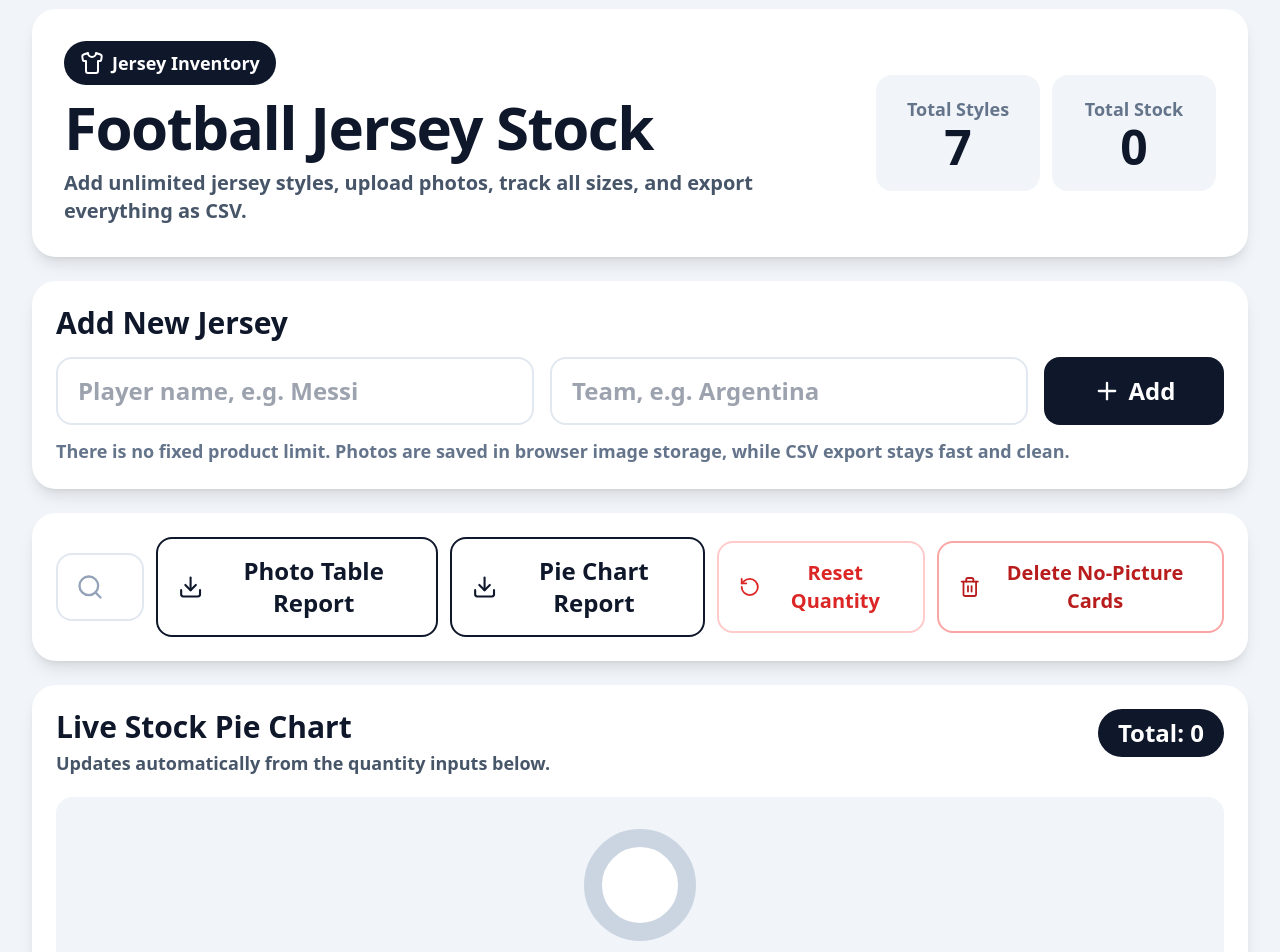
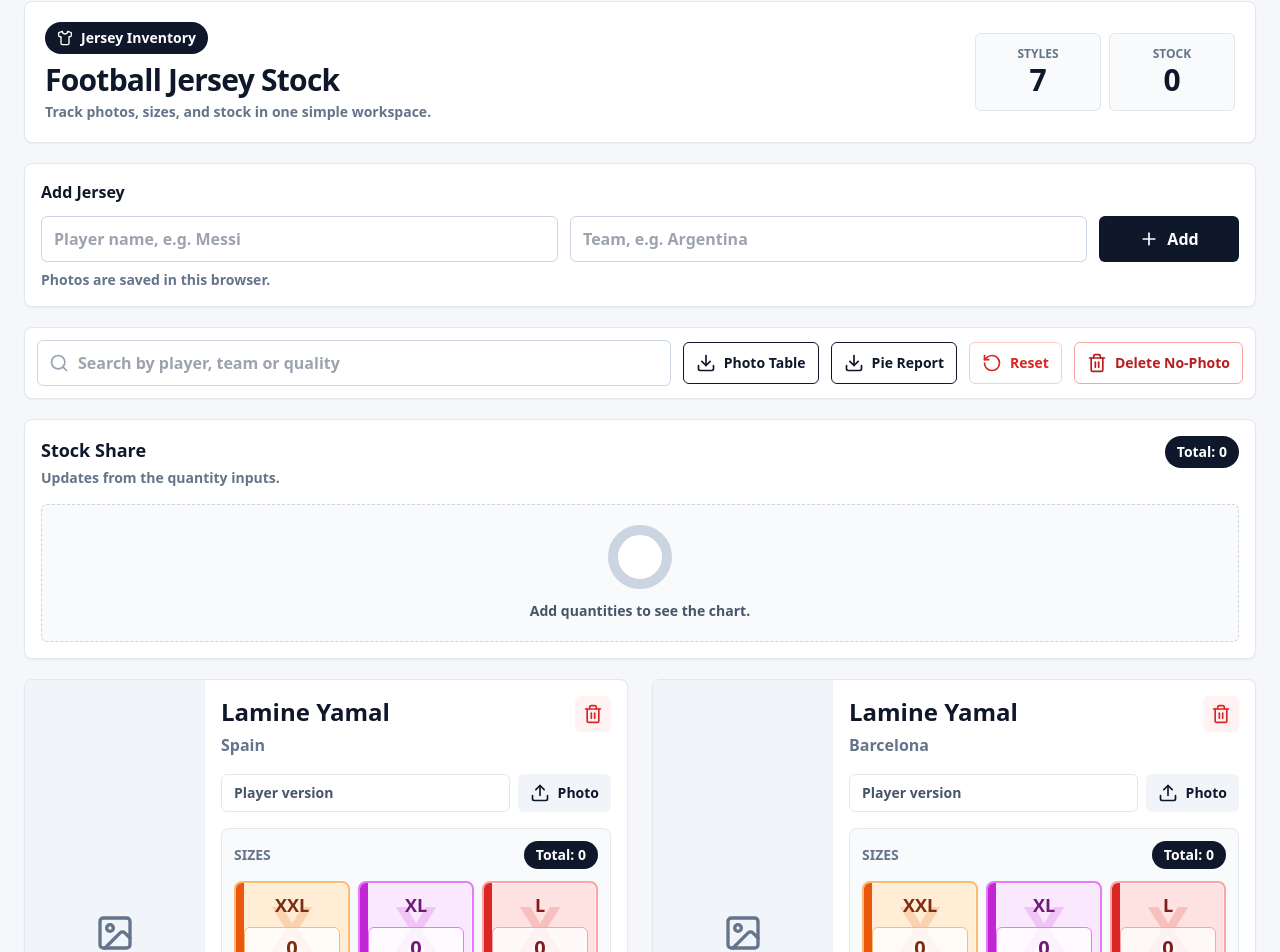
Before and after one commit to onrush1995/jersey2026, a React (Vite) app: page / in a window 1280 px wide. Shown: the part 23-975 px from the top of the page. Built offline with nearby package versions, Linux system fonts and the light colour scheme.

Commit message:
Add football jersey inventory app

```diff
--- a/src/FootballJerseyInventory.jsx
+++ b/src/FootballJerseyInventory.jsx
@@ -811,33 +811,31 @@ function LiveStockPieChart({ pieData, totalStock }) {
   const animationKey = pieData.map((item) => `${item.label}:${item.value}`).join("|");
 
   return (
-    <section className="interactive-panel rounded-3xl bg-white p-5 shadow-lg hover:shadow-xl sm:p-6">
+    <section className="interactive-panel rounded-lg border border-slate-200 bg-white p-4 shadow-sm">
       <style>{`
         @keyframes livePieDraw {
           from { stroke-dasharray: 0 100; }
         }
       `}</style>
-      <div className="mb-5 flex flex-col gap-3 lg:flex-row lg:items-start lg:justify-between">
+      <div className="mb-4 flex flex-col gap-3 sm:flex-row sm:items-start sm:justify-between">
         <div>
-          <h2 className="text-3xl font-black">Live Stock Pie Chart</h2>
-          <p className="mt-1 text-lg font-semibold text-slate-600">
-            Updates automatically from the quantity inputs below.
-          </p>
+          <h2 className="text-lg font-black">Stock Share</h2>
+          <p className="mt-1 text-sm font-semibold text-slate-500">Updates from the quantity inputs.</p>
         </div>
-        <div className="inline-flex w-fit items-center rounded-full bg-slate-900 px-5 py-2 text-2xl font-black text-white">
+        <div className="inline-flex w-fit items-center rounded-full bg-slate-900 px-3 py-1.5 text-sm font-black text-white">
           Total: {totalStock}
         </div>
       </div>
 
       {pieData.length > 0 ? (
-        <div className="grid gap-6 lg:grid-cols-[340px_1fr] lg:items-center">
+        <div className="grid gap-4 lg:grid-cols-[240px_1fr] lg:items-center">
           <div className="flex justify-center">
             <svg
               key={animationKey}
               viewBox="0 0 200 200"
               role="img"
               aria-label="Live stock pie chart"
-              className="aspect-square w-full max-w-[340px] overflow-visible"
+              className="aspect-square w-full max-w-[240px] overflow-visible"
             >
               <circle cx="100" cy="100" r="70" fill="transparent" stroke="#e2e8f0" strokeWidth="40" />
               {pieData.map((item, index) => (
@@ -872,16 +870,16 @@ function LiveStockPieChart({ pieData, totalStock }) {
             </svg>
           </div>
 
-          <div className="grid max-h-[360px] gap-3 overflow-y-auto pr-1">
+          <div className="grid max-h-[260px] gap-2 overflow-y-auto pr-1">
             {pieData.map((item) => (
               <div
                 key={item.label}
-                className="chart-legend-row grid grid-cols-[18px_1fr_auto] items-center gap-3 rounded-2xl bg-slate-50 px-4 py-3"
+                className="chart-legend-row grid grid-cols-[14px_1fr_auto] items-center gap-2 rounded-md bg-slate-50 px-3 py-2"
                 style={{ "--legend-color": item.color }}
               >
-                <span className="h-4 w-4 rounded-full" style={{ backgroundColor: item.color }} />
-                <span className="min-w-0 truncate text-lg font-black text-slate-700">{item.label}</span>
-                <span className="whitespace-nowrap text-lg font-black text-slate-900">
+                <span className="h-3 w-3 rounded-full" style={{ backgroundColor: item.color }} />
+                <span className="min-w-0 truncate text-sm font-black text-slate-700">{item.label}</span>
+                <span className="whitespace-nowrap text-sm font-black text-slate-900">
                   {item.value} ({item.percentage.toFixed(1)}%)
                 </span>
               </div>
@@ -889,9 +887,9 @@ function LiveStockPieChart({ pieData, totalStock }) {
           </div>
         </div>
       ) : (
-        <div className="rounded-2xl bg-slate-100 p-8 text-center">
-          <div className="mx-auto mb-4 flex h-28 w-28 items-center justify-center rounded-full border-[18px] border-slate-300 bg-white" />
-          <p className="text-2xl font-black text-slate-700">Add quantities to see the pie chart animate.</p>
+        <div className="rounded-md border border-dashed border-slate-300 bg-slate-50 p-5 text-center">
+          <div className="mx-auto mb-3 flex h-16 w-16 items-center justify-center rounded-full border-[10px] border-slate-300 bg-white" />
+          <p className="text-sm font-black text-slate-600">Add quantities to see the chart.</p>
         </div>
       )}
     </section>
@@ -1420,104 +1418,116 @@ export default function FootballJerseyInventory() {
   };
 
   return (
-    <div className="min-h-screen bg-slate-100 p-4 text-slate-900 sm:p-8">
-      <div className="mx-auto max-w-7xl space-y-6">
-        <header className="interactive-panel rounded-3xl bg-white p-6 shadow-lg hover:shadow-xl sm:p-8">
+    <div className="min-h-screen bg-[#f6f7fb] p-4 text-slate-900 sm:p-6">
+      <div className="air-background" aria-hidden="true">
+        <span className="air-plane air-plane-one" />
+        <span className="air-plane air-plane-two" />
+        <span className="air-plane air-plane-three" />
+      </div>
+      <div className="relative z-10 mx-auto max-w-screen-2xl space-y-5">
+        <header className="interactive-panel rounded-lg border border-slate-200 bg-white p-4 shadow-sm sm:p-5">
           <div className="flex flex-col gap-4 lg:flex-row lg:items-center lg:justify-between">
             <div>
-              <div className="mb-3 inline-flex items-center gap-2 rounded-full bg-slate-900 px-4 py-2 text-lg font-bold text-white">
-                <Shirt className="h-6 w-6" /> Jersey Inventory
+              <div className="mb-2 inline-flex items-center gap-2 rounded-full bg-slate-900 px-3 py-1.5 text-sm font-bold text-white">
+                <Shirt className="h-4 w-4" /> Jersey Inventory
               </div>
-              <h1 className="text-4xl font-black tracking-tight sm:text-6xl">Football Jersey Stock</h1>
-              <p className="mt-3 text-xl font-semibold text-slate-600">
-                Add unlimited jersey styles, upload photos, track all sizes, and export everything as CSV.
+              <h1 className="text-2xl font-black tracking-tight sm:text-3xl">Football Jersey Stock</h1>
+              <p className="mt-1 text-sm font-semibold text-slate-500">
+                Track photos, sizes, and stock in one simple workspace.
               </p>
             </div>
 
-            <div className="grid grid-cols-2 gap-3 sm:min-w-[340px]">
-              <div className="rounded-2xl bg-slate-100 p-5 text-center">
-                <p className="text-lg font-bold text-slate-500">Total Styles</p>
-                <p className="text-5xl font-black">{totalStyles}</p>
+            <div className="grid grid-cols-2 gap-2 sm:min-w-[260px]">
+              <div className="rounded-md border border-slate-200 bg-slate-50 p-3 text-center">
+                <p className="text-xs font-bold uppercase text-slate-500">Styles</p>
+                <p className="text-3xl font-black">{totalStyles}</p>
               </div>
-              <div className="rounded-2xl bg-slate-100 p-5 text-center">
-                <p className="text-lg font-bold text-slate-500">Total Stock</p>
-                <p className="text-5xl font-black">{totalJerseys}</p>
+              <div className="rounded-md border border-slate-200 bg-slate-50 p-3 text-center">
+                <p className="text-xs font-bold uppercase text-slate-500">Stock</p>
+                <p className="text-3xl font-black">{totalJerseys}</p>
               </div>
             </div>
           </div>
         </header>
 
-        <section className="interactive-panel rounded-3xl bg-white p-5 shadow-lg hover:shadow-xl sm:p-6">
-          <h2 className="mb-4 text-3xl font-black">Add New Jersey</h2>
-          <div className="grid gap-4 lg:grid-cols-[1fr_1fr_180px]">
+        <section className="interactive-panel rounded-lg border border-slate-200 bg-white p-4 shadow-sm">
+          <div className="mb-3 flex items-center justify-between gap-3">
+            <h2 className="text-base font-black">Add Jersey</h2>
+          </div>
+          <div className="grid gap-3 lg:grid-cols-[1fr_1fr_140px]">
             <input
               value={newProduct.player}
               onChange={(e) => setNewProduct((p) => ({ ...p, player: e.target.value }))}
               placeholder="Player name, e.g. Messi"
-              className="rounded-2xl border-2 border-slate-200 px-5 py-4 text-2xl font-bold outline-none focus:border-slate-900"
+              className="rounded-md border border-slate-300 px-3 py-2.5 text-base font-bold outline-none focus:border-slate-900"
             />
             <input
               value={newProduct.team}
               onChange={(e) => setNewProduct((p) => ({ ...p, team: e.target.value }))}
               placeholder="Team, e.g. Argentina"
-              className="rounded-2xl border-2 border-slate-200 px-5 py-4 text-2xl font-bold outline-none focus:border-slate-900"
+              className="rounded-md border border-slate-300 px-3 py-2.5 text-base font-bold outline-none focus:border-slate-900"
             />
             <button
               onClick={addProduct}
-              className="flex items-center justify-center gap-2 rounded-2xl bg-slate-900 px-5 py-4 text-2xl font-black text-white hover:bg-slate-700"
+              className="flex items-center justify-center gap-2 rounded-md bg-slate-900 px-4 py-2.5 text-base font-black text-white hover:bg-slate-700"
             >
-              <Plus className="h-7 w-7" /> Add
+              <Plus className="h-5 w-5" /> Add
             </button>
           </div>
-          <p className="mt-3 text-lg font-semibold text-slate-500">
-            There is no fixed product limit. Photos are saved in browser image storage, while CSV export stays fast and clean.
-          </p>
+          <p className="mt-2 text-sm font-semibold text-slate-500">Photos are saved in this browser.</p>
           {imageStatus && (
-            <p className="mt-3 rounded-2xl bg-slate-100 px-4 py-3 text-lg font-black text-slate-700">
+            <p className="mt-3 rounded-md border border-slate-200 bg-slate-50 px-3 py-2 text-sm font-black text-slate-700">
               {imageStatus}
             </p>
           )}
         </section>
 
-        <section className="interactive-panel flex flex-col gap-3 rounded-3xl bg-white p-5 shadow-lg hover:shadow-xl sm:flex-row sm:items-center sm:justify-between sm:p-6">
+        <section className="interactive-panel flex flex-col gap-3 rounded-lg border border-slate-200 bg-white p-3 shadow-sm xl:flex-row xl:items-center xl:justify-between">
           <div className="relative flex-1">
-            <Search className="absolute left-5 top-1/2 h-7 w-7 -translate-y-1/2 text-slate-400" />
+            <Search className="absolute left-3 top-1/2 h-5 w-5 -translate-y-1/2 text-slate-400" />
             <input
               value={query}
               onChange={(e) => setQuery(e.target.value)}
               placeholder="Search by player, team or quality"
-              className="w-full rounded-2xl border-2 border-slate-200 py-4 pl-16 pr-5 text-2xl font-bold outline-none focus:border-slate-900"
+              className="w-full rounded-md border border-slate-300 py-2.5 pl-10 pr-3 text-base font-bold outline-none focus:border-slate-900"
             />
           </div>
           <button
             onClick={exportPhotoTableReport}
-            className="flex items-center justify-center gap-2 rounded-2xl border-2 border-slate-900 px-5 py-4 text-2xl font-black hover:bg-slate-900 hover:text-white"
+            className="flex items-center justify-center gap-2 rounded-md border border-slate-900 px-3 py-2.5 text-sm font-black hover:bg-slate-900 hover:text-white"
           >
-            <Download className="h-7 w-7" /> Photo Table Report
+            <Download className="h-5 w-5" /> Photo Table
           </button>
           <button
             onClick={exportVisualReport}
-            className="flex items-center justify-center gap-2 rounded-2xl border-2 border-slate-900 px-5 py-4 text-2xl font-black hover:bg-slate-900 hover:text-white"
+            className="flex items-center justify-center gap-2 rounded-md border border-slate-900 px-3 py-2.5 text-sm font-black hover:bg-slate-900 hover:text-white"
           >
-            <Download className="h-7 w-7" /> Pie Chart Report
+            <Download className="h-5 w-5" /> Pie Report
           </button>
           <button
             onClick={resetQuantitiesOnly}
-            className="flex items-center justify-center gap-2 rounded-2xl border-2 border-red-200 px-5 py-4 text-xl font-black text-red-600 hover:bg-red-50"
+            className="flex items-center justify-center gap-2 rounded-md border border-red-200 px-3 py-2.5 text-sm font-black text-red-600 hover:bg-red-50"
           >
-            <RotateCcw className="h-6 w-6" /> Reset Quantity
+            <RotateCcw className="h-5 w-5" /> Reset
           </button>
           <button
             onClick={deleteNoPictureProducts}
-            className="flex items-center justify-center gap-2 rounded-2xl border-2 border-red-300 px-5 py-4 text-xl font-black text-red-700 hover:bg-red-600 hover:text-white"
+            className="flex items-center justify-center gap-2 rounded-md border border-red-300 px-3 py-2.5 text-sm font-black text-red-700 hover:bg-red-600 hover:text-white"
           >
-            <Trash2 className="h-6 w-6" /> Delete No-Picture Cards
+            <Trash2 className="h-5 w-5" /> Delete No-Photo
           </button>
         </section>
 
         <LiveStockPieChart pieData={livePieData} totalStock={totalJerseys} />
 
         <main className="grid gap-6 xl:grid-cols-2">
+          {filteredProducts.length === 0 && (
+            <section className="col-span-full rounded-lg border border-dashed border-slate-300 bg-white p-8 text-center shadow-sm">
+              <ImageIcon className="mx-auto mb-3 h-10 w-10 text-slate-400" />
+              <h2 className="text-lg font-black text-slate-800">No jerseys to show</h2>
+              <p className="mt-1 text-sm font-semibold text-slate-500">Add a jersey above or adjust the search.</p>
+            </section>
+          )}
           {filteredProducts.map((item) => {
             const safeItem = normalizeProduct(item);
             const productSizes = getSizesForPlayer(safeItem.player);
@@ -1526,61 +1536,61 @@ export default function FootballJerseyInventory() {
             const isPermanent = isPermanentPhotoProduct(safeItem);
 
             return (
-              <article key={safeItem.id} className="jersey-card overflow-hidden rounded-3xl bg-white shadow-lg">
-                <div className="grid gap-0 md:grid-cols-[220px_1fr]">
-                  <div className="flex min-h-[220px] items-center justify-center overflow-hidden bg-slate-200 p-4">
+              <article key={safeItem.id} className="jersey-card overflow-hidden rounded-lg border border-slate-200 bg-white shadow-sm">
+                <div className="grid gap-0 md:grid-cols-[180px_1fr]">
+                  <div className="flex min-h-[180px] items-center justify-center overflow-hidden bg-slate-100 p-3">
                     {safeItem.imagePreview ? (
                       <img
                         src={safeItem.imagePreview}
                         alt={`${safeItem.player} ${safeItem.team}`}
-                        className="jersey-photo h-full max-h-[260px] w-full rounded-2xl object-cover"
+                        className="jersey-photo h-full max-h-[220px] w-full rounded-md object-cover"
                       />
                     ) : (
                       <div className="text-center text-slate-500">
-                        <ImageIcon className="mx-auto mb-3 h-16 w-16" />
-                        <p className="text-xl font-black">No Picture</p>
+                        <ImageIcon className="mx-auto mb-2 h-10 w-10" />
+                        <p className="text-sm font-black">No Picture</p>
                         {safeItem.hasStoredImage && (
-                          <p className="mt-2 text-base font-bold">Saved photo will load shortly</p>
+                          <p className="mt-1 text-xs font-bold">Saved photo will load shortly</p>
                         )}
                       </div>
                     )}
                   </div>
 
-                  <div className="space-y-5 p-5 sm:p-6">
+                  <div className="space-y-4 p-4">
                     <div className="flex items-start justify-between gap-3">
                       <div className="min-w-0 flex-1">
                         <input
                           value={safeItem.player}
                           onChange={(e) => updateProduct(safeItem.id, { player: e.target.value })}
-                          className="w-full border-b-2 border-transparent text-4xl font-black outline-none focus:border-slate-900"
+                          className="w-full border-b border-transparent bg-transparent text-2xl font-black outline-none focus:border-slate-900"
                         />
                         <input
                           value={safeItem.team}
                           onChange={(e) => updateProduct(safeItem.id, { team: e.target.value })}
-                          className="mt-1 w-full border-b-2 border-transparent text-2xl font-extrabold text-slate-600 outline-none focus:border-slate-900"
+                          className="mt-1 w-full border-b border-transparent bg-transparent text-base font-extrabold text-slate-500 outline-none focus:border-slate-900"
                         />
                       </div>
                       {isPermanent ? (
-                        <div className="flex items-center gap-2 rounded-2xl bg-emerald-50 px-3 py-3 text-base font-black text-emerald-700">
-                          <Lock className="h-6 w-6" /> Permanent
+                        <div className="flex items-center gap-1.5 rounded-md bg-emerald-50 px-2.5 py-2 text-xs font-black text-emerald-700">
+                          <Lock className="h-4 w-4" /> Permanent
                         </div>
                       ) : (
                         <button
                           onClick={() => deleteProduct(safeItem.id)}
-                          className="rounded-2xl bg-red-50 p-3 text-red-600 hover:bg-red-100"
+                          className="rounded-md bg-red-50 p-2 text-red-600 hover:bg-red-100"
                           aria-label="Delete product"
                         >
-                          <Trash2 className="h-7 w-7" />
+                          <Trash2 className="h-5 w-5" />
                         </button>
                       )}
                     </div>
 
-                    <div className="grid gap-3 sm:grid-cols-[1fr_auto]">
-                      <div className="rounded-2xl border-2 border-slate-200 px-4 py-3 text-2xl font-black text-slate-700">
+                    <div className="grid gap-2 sm:grid-cols-[1fr_auto]">
+                      <div className="rounded-md border border-slate-200 px-3 py-2 text-sm font-black text-slate-600">
                         {FIXED_QUALITY}
                       </div>
-                      <label className="flex cursor-pointer items-center justify-center gap-2 rounded-2xl bg-slate-100 px-4 py-3 text-2xl font-black hover:bg-slate-200">
-                        <Upload className="h-7 w-7" /> Photo
+                      <label className="flex cursor-pointer items-center justify-center gap-2 rounded-md bg-slate-100 px-3 py-2 text-sm font-black hover:bg-slate-200">
+                        <Upload className="h-5 w-5" /> Photo
                         <input
                           type="file"
                           accept="image/*"
@@ -1590,26 +1600,26 @@ export default function FootballJerseyInventory() {
                       </label>
                     </div>
 
-                    <div className="rounded-2xl bg-slate-100 p-4">
+                    <div className="rounded-lg border border-slate-200 bg-slate-50 p-3">
                       <div className="mb-3 flex items-center justify-between gap-3">
-                        <p className="text-2xl font-black">Sizes & Quantity</p>
-                        <p className="rounded-full bg-slate-900 px-4 py-1 text-2xl font-black text-white">
+                        <p className="text-sm font-black uppercase text-slate-500">Sizes</p>
+                        <p className="rounded-full bg-slate-900 px-3 py-1 text-sm font-black text-white">
                           Total: {itemTotal}
                         </p>
                       </div>
-                      <div className="grid grid-cols-2 gap-3 sm:grid-cols-3 2xl:grid-cols-4">
+                      <div className="grid grid-cols-2 gap-2 sm:grid-cols-3 2xl:grid-cols-4">
                         {productSizes.map((size) => {
                           const sizeQuantity = Number(safeStock[size] || 0);
 
                           return (
                             <label
                               key={size}
-                              className={`size-tile rounded-2xl p-3 text-slate-900 shadow-sm hover:-translate-y-0.5 hover:shadow-md ${
+                              className={`size-tile rounded-lg p-2 text-slate-900 shadow-sm hover:-translate-y-0.5 hover:shadow-md ${
                                 sizeQuantity === 0 ? "size-tile-empty" : ""
                               }`}
                               style={getSizeStyleVars(size)}
                             >
-                              <span className="size-label-ui block text-center text-xl font-black leading-none sm:text-2xl">
+                              <span className="size-label-ui block text-center text-base font-black leading-none sm:text-lg">
                                 {size}
                               </span>
                               <input
@@ -1617,7 +1627,7 @@ export default function FootballJerseyInventory() {
                                 min="0"
                                 value={safeStock[size] ?? 0}
                                 onChange={(e) => updateStock(safeItem.id, size, e.target.value)}
-                                className="size-input mt-2 block h-12 w-full min-w-0 rounded-xl border-2 border-slate-200 bg-white px-2 py-1 text-center text-2xl font-black leading-none text-slate-900 outline-none focus:border-slate-900 sm:h-14 sm:text-3xl"
+                                className="size-input mt-2 block h-10 w-full min-w-0 rounded-md border border-slate-200 bg-white px-2 py-1 text-center text-xl font-black leading-none text-slate-900 outline-none focus:border-slate-900"
                               />
                             </label>
                           );
--- a/src/styles.css
+++ b/src/styles.css
@@ -58,8 +58,8 @@ input:focus {
 }
 
 .jersey-card:hover {
-  transform: translateY(-4px);
-  box-shadow: 0 24px 50px rgb(15 23 42 / 0.16);
+  transform: translateY(-2px);
+  box-shadow: 0 14px 30px rgb(15 23 42 / 0.12);
 }
 
 .jersey-card:hover .jersey-photo {
@@ -139,7 +139,7 @@ input:focus {
   align-items: center;
   justify-content: center;
   color: var(--size-accent);
-  font-size: 6rem;
+  font-size: 4rem;
   font-weight: 900;
   line-height: 1;
   opacity: 0.18;
@@ -159,14 +159,14 @@ input:focus {
   border-color: var(--size-accent);
   box-shadow:
     inset 0 0 0 1px rgb(255 255 255 / 0.72),
-    0 10px 24px rgb(15 23 42 / 0.12);
+    0 8px 18px rgb(15 23 42 / 0.1);
 }
 
 .size-tile:focus-within {
   border-color: var(--size-accent);
   box-shadow:
     0 0 0 4px color-mix(in srgb, var(--size-accent) 18%, transparent),
-    0 10px 24px rgb(15 23 42 / 0.12);
+    0 8px 18px rgb(15 23 42 / 0.1);
 }
 
 .size-input::-webkit-outer-spin-button,
```
Also changed, not shown: simplified-ui-screenshot.png (added).
